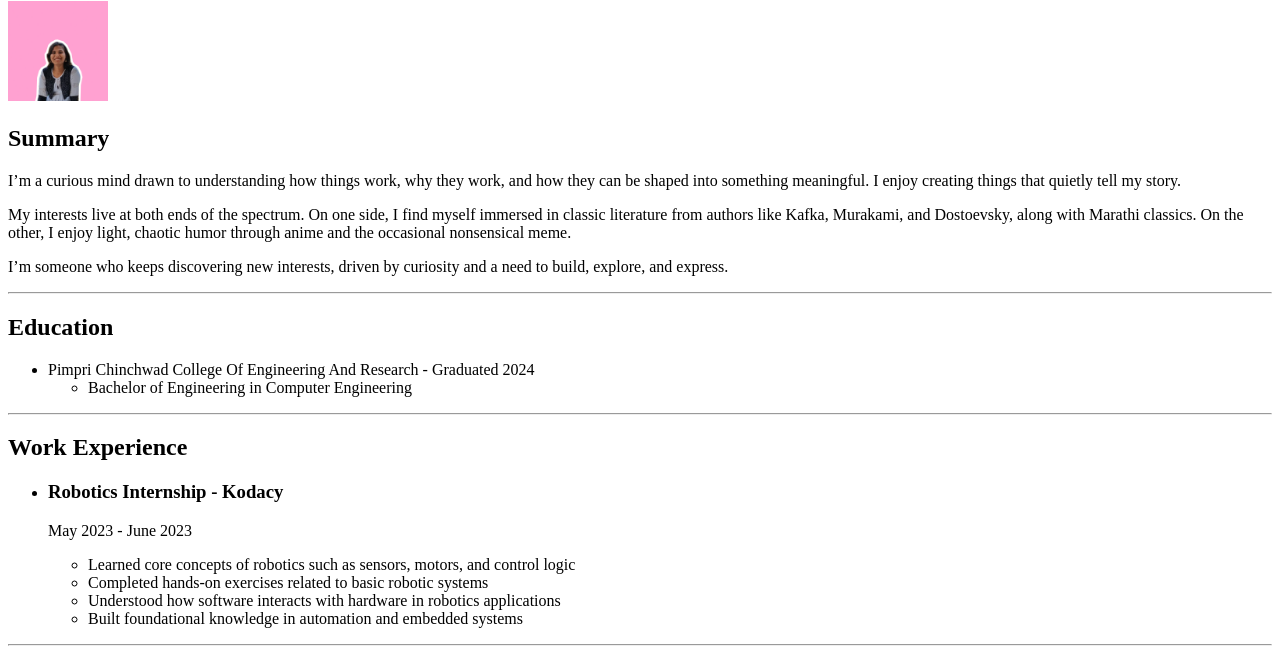
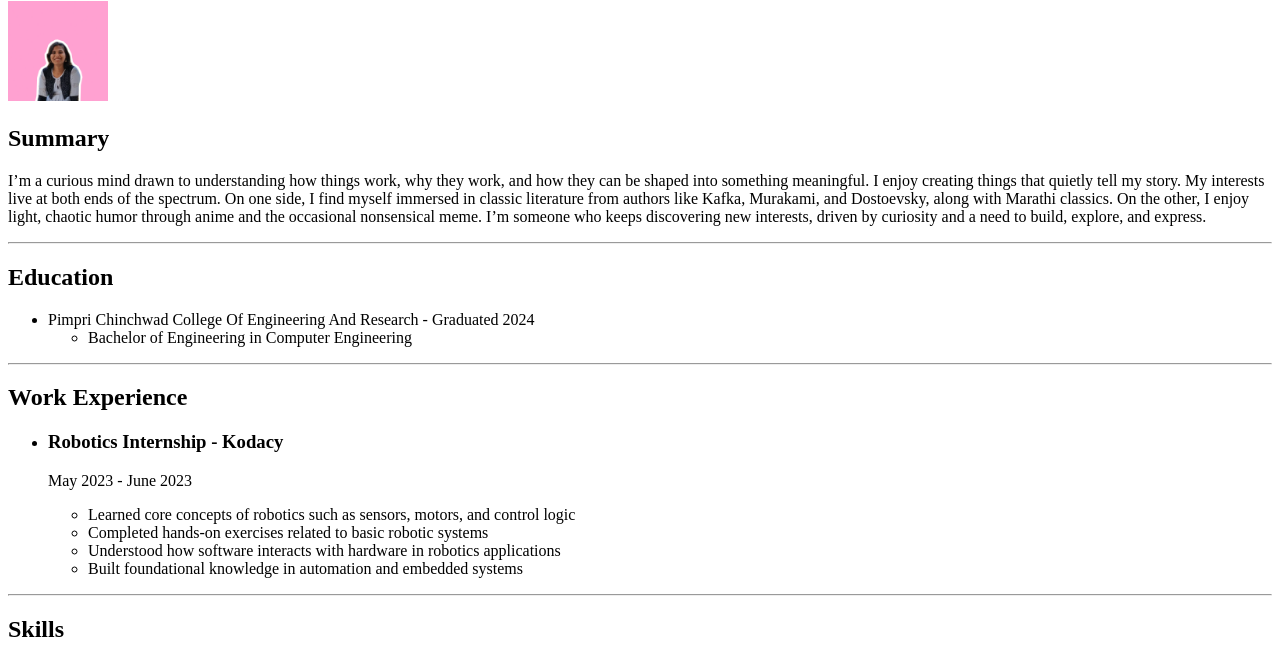
Before and after one commit to annastudios/ankita-resume, a plain HTML site: page index.html in a window 1280 px wide. Shown: the part 79-739 px from the top of the page. Drawn offline with Linux system fonts and the light colour scheme.

Commit message:
updated the summary section

```diff
--- a/index.html
+++ b/index.html
@@ -10,9 +10,7 @@
     <img src="./images/picofme.png" height="100" alt="Pic of me">
 
     <h2>Summary</h2>
-    <p>I’m a curious mind drawn to understanding how things work, why they work, and how they can be shaped into something meaningful. I enjoy creating things that quietly tell my story.</p>
-    <p>My interests live at both ends of the spectrum. On one side, I find myself immersed in classic literature from authors like Kafka, Murakami, and Dostoevsky, along with Marathi classics. On the other, I enjoy light, chaotic humor through anime and the occasional nonsensical meme.</p>
-    <p>I’m someone who keeps discovering new interests, driven by curiosity and a need to build, explore, and express.</p>
+    <p>I’m a curious mind drawn to understanding how things work, why they work, and how they can be shaped into something meaningful. I enjoy creating things that quietly tell my story. My interests live at both ends of the spectrum. On one side, I find myself immersed in classic literature from authors like Kafka, Murakami, and Dostoevsky, along with Marathi classics. On the other, I enjoy light, chaotic humor through anime and the occasional nonsensical meme. I’m someone who keeps discovering new interests, driven by curiosity and a need to build, explore, and express.</p>
     <hr>
 
     <h2>Education</h2>
```
